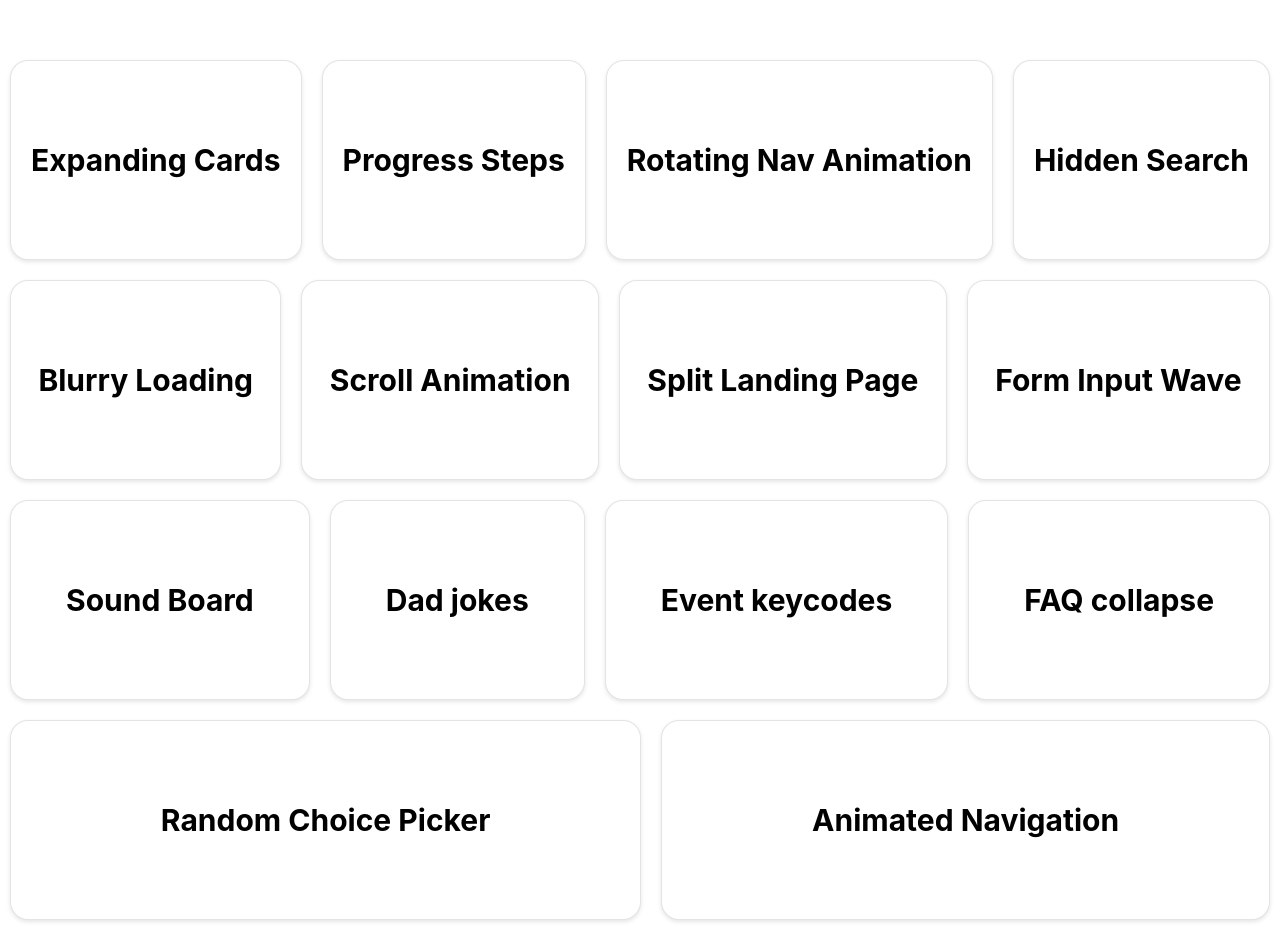
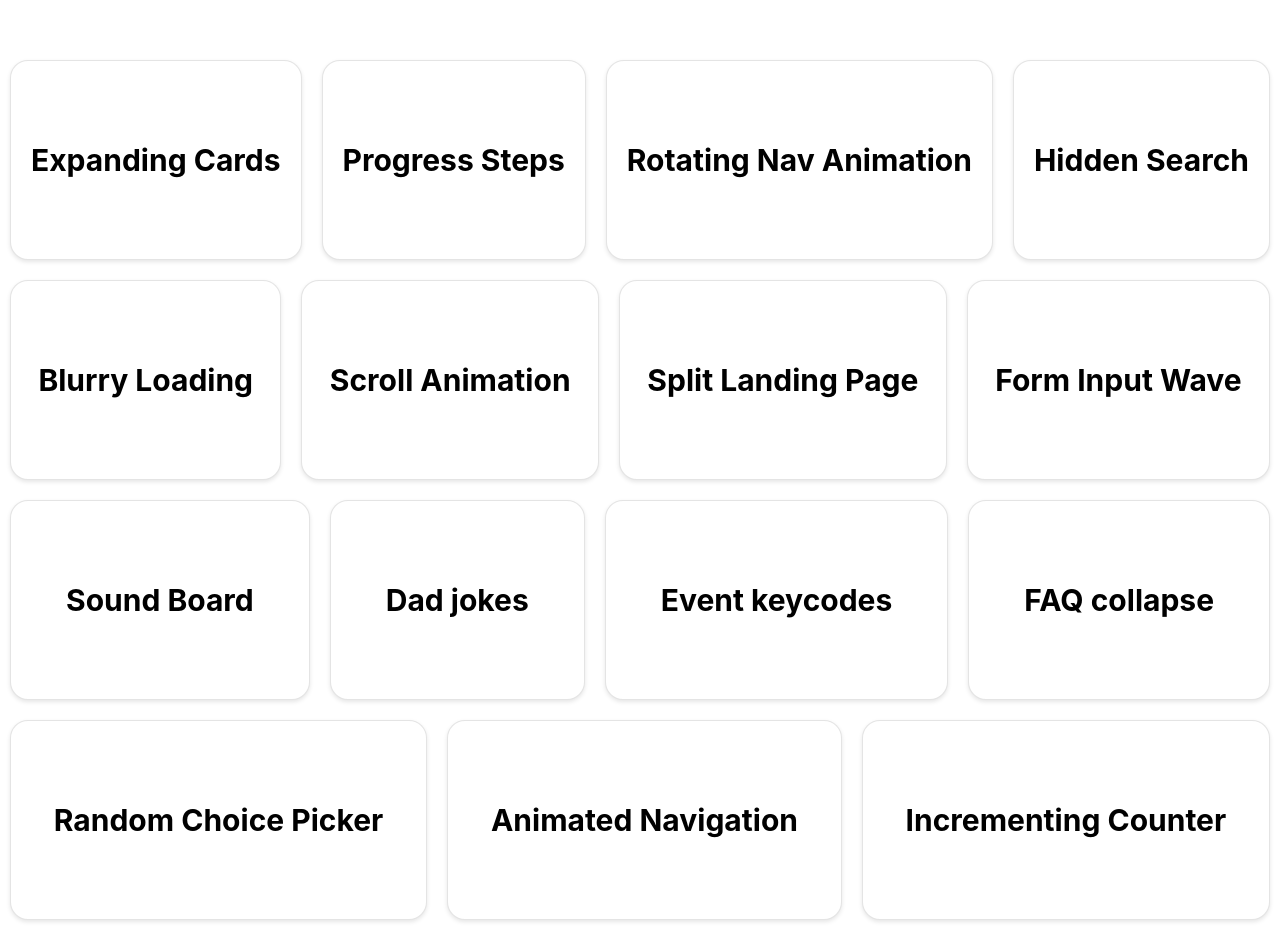
Before and after one commit to jorgehenrrique/50projects-react, a React (Vite) app: page /50projects-react/pages/15-incrementing-counter in a window 1280 px wide. Both pictures are taken after a click on the button "Back". Built offline with nearby package versions, Linux system fonts and the light colour scheme; a web font is replaced by a local one.

Commit message:
add Route proj 15

```diff
--- a/src/App.jsx
+++ b/src/App.jsx
@@ -34,6 +34,7 @@ function App() {
       <NavLink className='item' to='./pages/12-faq-collapse'>FAQ collapse</NavLink>
       <NavLink className='item' to='./pages/13-random-choice-picker'>Random Choice Picker</NavLink>
       <NavLink className='item' to='./pages/14-animated-navigation'>Animated Navigation</NavLink>
+      <NavLink className='item' to='./pages/15-incrementing-counter'>Incrementing Counter</NavLink>
     </div>
   )
 }
--- a/src/main.jsx
+++ b/src/main.jsx
@@ -17,6 +17,7 @@ import Eventkeycodes from './pages/11-event-keycodes/Eventkeycodes.jsx';
 import FAQcollapse from './pages/12-faq-collapse/FAQcollapse.jsx';
 import RandomChoicePicker from './pages/13-random-choice-picker/RandomChoicePicker.jsx';
 import AnimatedNavigation from './pages/14-animated-navigation/AnimatedNavigation.jsx';
+import IncrementingCounter from './pages/15-incrementing-counter/IncrementingCounter.jsx';
 
 ReactDOM.createRoot(document.getElementById('root')).render(
   <BrowserRouter>
@@ -38,6 +39,7 @@ ReactDOM.createRoot(document.getElementById('root')).render(
       <Route path='/50projects-react/pages/12-faq-collapse' element={<FAQcollapse />} />
       <Route path='/50projects-react/pages/13-random-choice-picker' element={<RandomChoicePicker />} />
       <Route path='/50projects-react/pages/14-animated-navigation' element={<AnimatedNavigation />} />
+      <Route path='/50projects-react/pages/15-incrementing-counter' element={<IncrementingCounter />} />
       <Route path='*' element={<App />} />
     </Routes>
   </BrowserRouter>
--- a/src/pages/15-incrementing-counter/IncrementingCounter.jsx
+++ b/src/pages/15-incrementing-counter/IncrementingCounter.jsx
@@ -2,7 +2,7 @@ import { useEffect } from 'react';
 
 export default function IncrementingCounter() {
   useEffect(() => {
-    document.title = 'Incrementing Counter';
+    document.title = 'Increment Counter';
   }, []);
 
   return (
```
